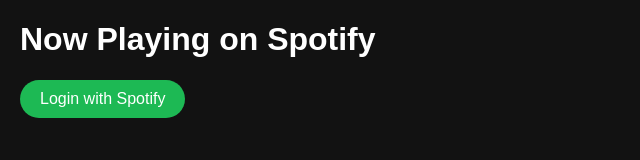
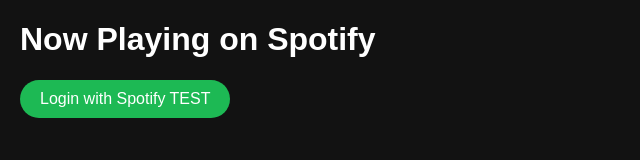
Before and after one commit to the-rehim-work/Blog, a plain HTML site: page index.html in a window 1280 px wide. Shown: the whole page, without its empty margins (0-640 px from the left). Drawn offline with Linux system fonts and the light colour scheme.

Commit message:
Update index.html

```diff
--- a/index.html
+++ b/index.html
@@ -56,13 +56,13 @@
 </head>
 <body>
   <h1>Now Playing on Spotify</h1>
-  <button id="login-btn">Login with Spotify</button>
+  <button id="login-btn">Login with Spotify TEST</button>
 
   <div id="track-info" class="track-info" style="display: none;">
     <img id="album-art" src="" alt="Album Art" width="100" height="100">
     <div>
       <h2 id="track-name">Loading...</h2>
-      TEST
+
       <p id="artist-name">...</p>
       <p id="album-name">...</p>
       <p id="track-duration">...</p>
```
